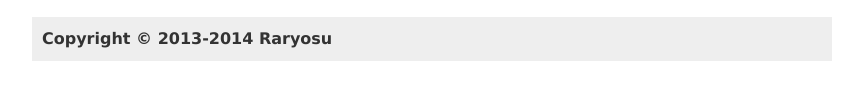
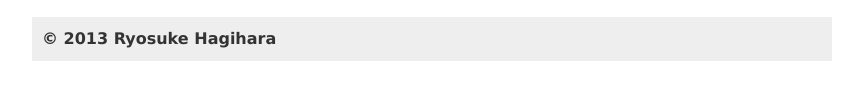
Before and after one commit to raryosu/15game_java, a plain HTML site: page 16d/index.html in a window 1280 px wide. Shown: the part 314-414 px from the top of the page, without its empty margins (208-1071 px from the left). Drawn offline with Linux system fonts and the light colour scheme; a script that the page names is missing.

Commit message:
Update index.html

```diff
--- a/16d/index.html
+++ b/16d/index.html
@@ -51,7 +51,7 @@
 </article>
 
 <footer>
-<h2>Copyright © 2013-2014 Raryosu</h2>
+<h2>&copy 2013 Ryosuke Hagihara</h2>
 </footer>
 
 </div><!--wrapper-->
```
